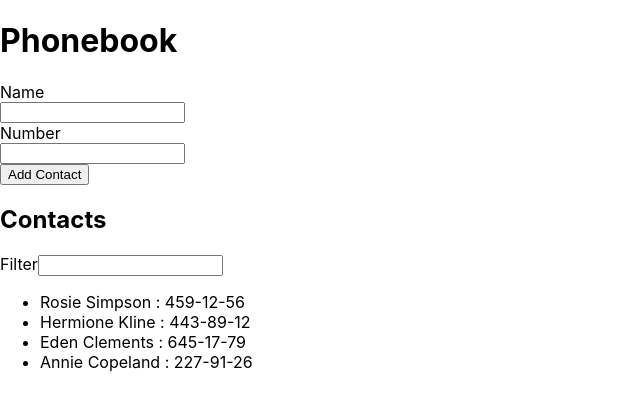
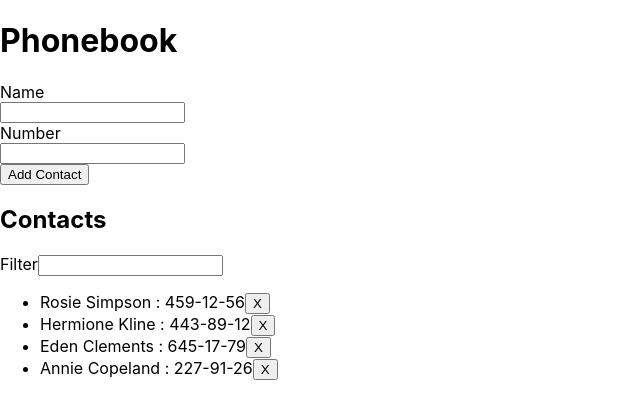
Before and after one commit to mihailsin/goit-react-hw-02-phonebook, a React (Create React App) app: page / in a window 1280 px wide. Shown: the top 418 px of the page, without its empty margins (0-640 px from the left). Built offline with nearby package versions, Linux system fonts and the light colour scheme.

Commit message:
implements deleteContact feature

```diff
--- a/src/App.js
+++ b/src/App.js
@@ -32,6 +32,12 @@ class App extends React.Component {
     );
   };
 
+  deleteContact = id => {
+    this.setState(prevState => ({
+      contacts: prevState.contacts.filter(contact => contact.id !== id),
+    }));
+  };
+
   render() {
     const filteredContacts = this.filterContacts();
     return (
@@ -43,7 +49,10 @@ class App extends React.Component {
           value={this.state.filter}
           inputHandler={this.filterInputHandler}
         />
-        <ContactList contacts={filteredContacts} />
+        <ContactList
+          contacts={filteredContacts}
+          deleteHandler={this.deleteContact}
+        />
       </div>
     );
   }
--- a/src/Components/ContactList/ContactList.jsx
+++ b/src/Components/ContactList/ContactList.jsx
@@ -1,12 +1,20 @@
 import propTypes from 'prop-types';
 
-const ContactList = ({ contacts }) => {
+const ContactList = ({ contacts, deleteHandler }) => {
   return (
     <ul>
-      {contacts.map(({ name, number }, idx) => {
+      {contacts.map(({ name, number, id }) => {
         return (
-          <li key={idx}>
+          <li key={id}>
             {name} : {number}
+            <button
+              onClick={() => {
+                deleteHandler(id);
+              }}
+              type="button"
+            >
+              X
+            </button>
           </li>
         );
       })}
```
